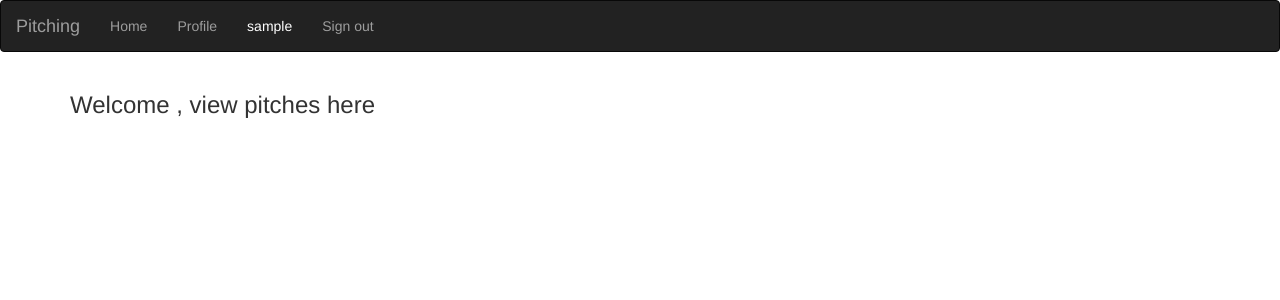
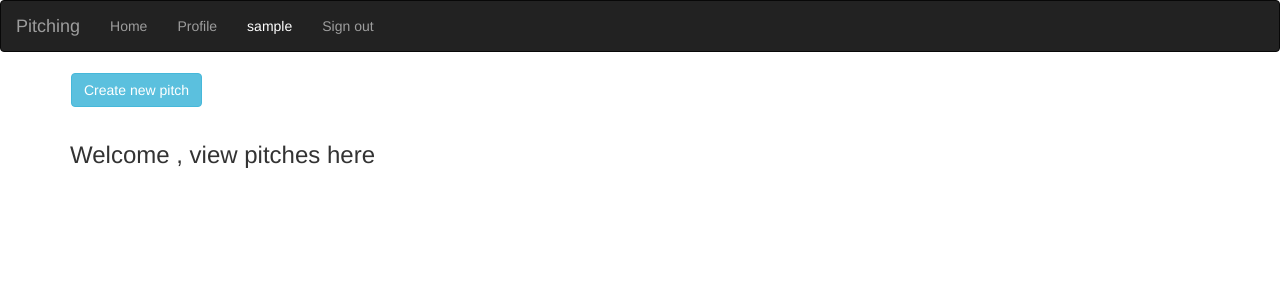
Before and after one commit to Rubyroy12/1minute-pitch, a Flask app: page /pitch in a window 1280 px wide. Shown: the top 300 px of the page. Run offline with Flask 2, Linux system fonts and the light colour scheme; the visitor is signed in with stand-in values (Sample User, id 1); data comes from the database, SQL or seed files in the repository; data that the repository does not hold is empty; some libraries are stand-ins or nearby versions.

Commit message:
add button to create new pitch from pitch view section

```diff
--- a/app/templates/pitch.html
+++ b/app/templates/pitch.html
@@ -5,6 +5,12 @@
 
 <div class="container">
     <div class="card">
+        <nav class="navbar navbar-light bg-light">
+            <form class="form-inline">
+              <a class="btn btn-info" type="button" href="/newpitch">Create new pitch</a>
+
+            </form>
+          </nav>
         <h3>Welcome , view pitches here</h3>
         <div class="card">
             <ul>
```
